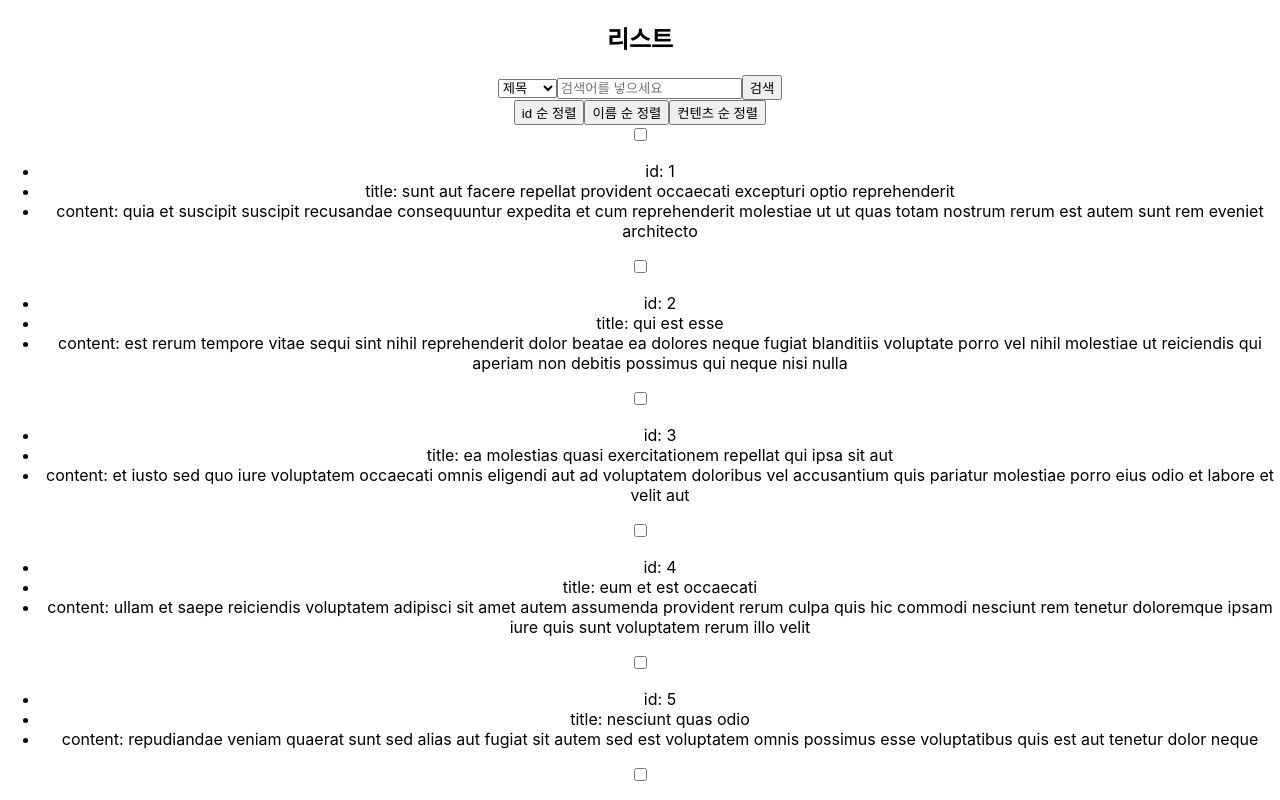
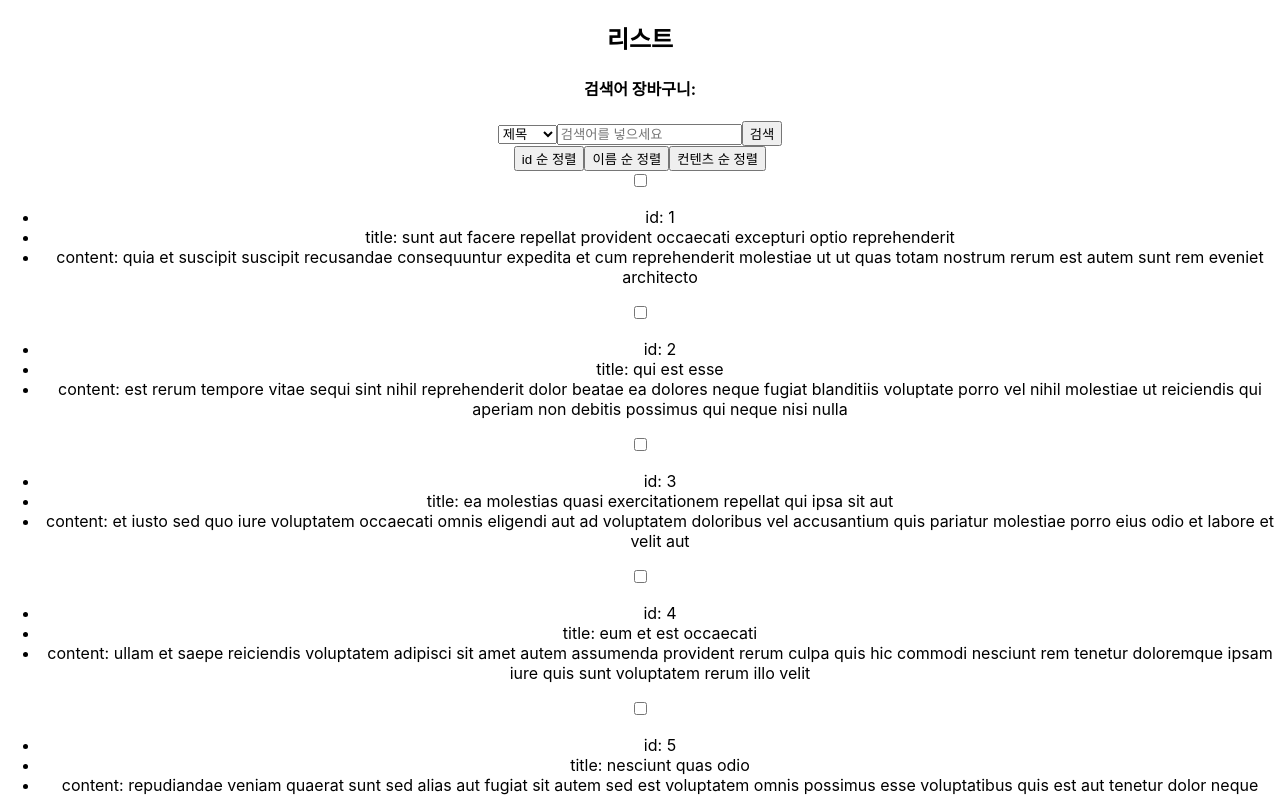
Before and after one commit to Ape07Park/pagination, a React (Create React App) app: page /list in a window 1280 px wide. Shown: the top 800 px of the page. Built offline with nearby package versions, Linux system fonts and the light colour scheme; data requests are answered from the project's data file.

Commit message:
검색어 장바구니 구현 작업 중

```diff
--- a/src/components/SearchBar.jsx
+++ b/src/components/SearchBar.jsx
@@ -5,8 +5,6 @@ function SearchBar({ onTerm, onType, onSort, onIsDesc }) {
     const [type, setType] = useState("title");
     const [sortType, setSortType] = useState("");
     const [isDesc, setIsDesc] = useState(false);
-
-    const [openSearchInput, setOpenSearchInput] = useState(false);
 
     // 검색어 장바구니의 내용물을 담는 곳
     const [multipleTerm, setMultipleTerm] = useState([]);
@@ -53,13 +51,20 @@ function SearchBar({ onTerm, onType, onSort, onIsDesc }) {
         }
     };
 
-   // 검색을 하면 체크 박스 나오며 체크박스 된 것은 맨 위의 검색어 장바구니에 추가 됨. 검색어 장바구니에 있는 것은 다른 검색 버튼 클릭 시 서버에서 데이터 가져옴
+    // 검색을 하면 체크 박스 나오며 체크박스 된 것은 맨 위의 검색어 장바구니에 추가 됨. 검색어 장바구니에 있는 것은 다른 검색 버튼 클릭 시 서버에서 데이터 가져옴
 
     return (
         <div>
-
             <div>
-                {/* 버튼 클릭 -> 검색창 나오기 -> 검색 -> 검색 결과 나오고 옆에 체크박스 -> 채크 박스 된 거 검색어에 추가 -> 자료보기 클릭 -> 관련 자료 나옴  */}
+                <div className="search-basket">
+                    <h4>검색어 장바구니:</h4>
+                    {multipleTerm.map((term, index) => (
+                        <span key={index}>
+                            {term}
+                            {index < multipleTerm.length - 1 ? ', ' : ''}
+                        </span>
+                    ))}
+                </div>
 
             </div>
 
--- a/src/pages/PostItem.jsx
+++ b/src/pages/PostItem.jsx
@@ -3,11 +3,11 @@ import { useEffect, useState } from "react";
 import Paging from "../components/Paging";
 import { useNavigate } from "react-router-dom";
 
-export function PostItem({ posts }) {
+export function PostItem({posts}) {
 
     const [postItems, setPostItems] = useState([]);
     const [currentPage, setCurrentPage] = useState(1);
-    // const [selectedItems, setSelectedItems] = useState([]);
+    const [selectedItems, setSelectedItems] = useState([]);
     const [showCheckboxes, setShowCheckboxes] = useState(false);
     const itemsPerPage = 10;
     const navigate = useNavigate();
@@ -15,7 +15,7 @@ export function PostItem({ posts }) {
     useEffect(() => {
         if (posts) {
             setPostItems(posts);
-            setShowCheckboxes(true); // 검색 후 체크박스 표시
+            setShowCheckboxes(true);
         }
     }, [posts]);
 
@@ -23,14 +23,24 @@ export function PostItem({ posts }) {
         setCurrentPage(page);
     };
 
-    // const handleCheckboxChange = (item) => {
+    // const handleCheckboxChange = (data) => {
     //     setSelectedItems(prev => {
-    //         const isSelected = prev.find(selected => selected.id === item.id);
+    //         let newSelectedItems;
+    //         const isSelected = prev.some(item => item.id === data.id);
+
     //         if (isSelected) {
-    //             return prev.filter(selected => selected.id !== item.id);
+    //             // 이미 선택된 항목이면 제거
+    //             newSelectedItems = prev.filter(item => item.id !== data.id);
     //         } else {
-    //             return [...prev, item];
+    //             // 선택되지 않은 항목이면 추가
+    //             newSelectedItems = [...prev, data];
     //         }
+
+    //         // SearchBar의 장바구니에 선택된 항목들의 title을 전달
+    //         const searchTerms = newSelectedItems.map(item => item.title);
+    //         onAddToBasket(searchTerms);
+
+    //         return newSelectedItems;
     //     });
     // };
 
```
